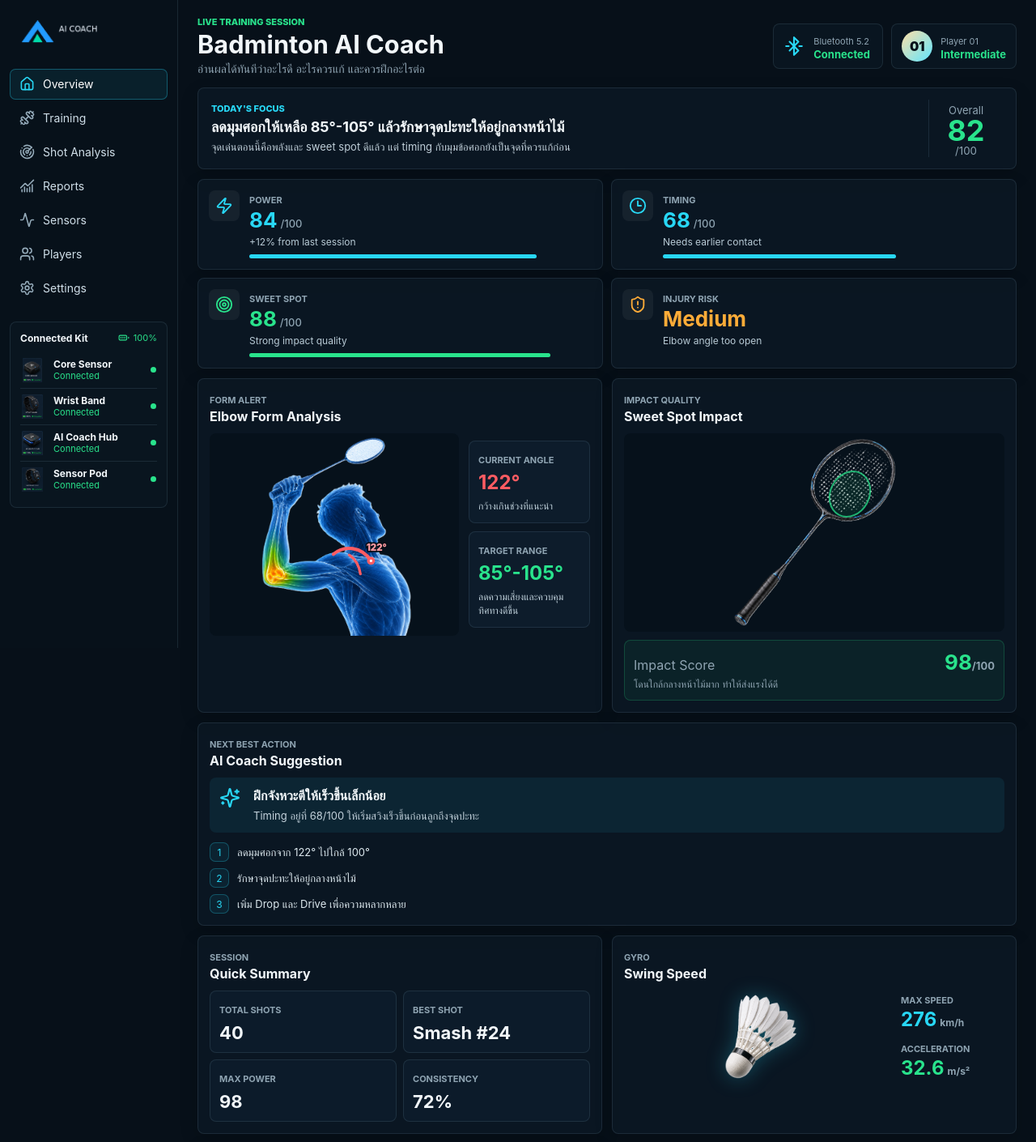
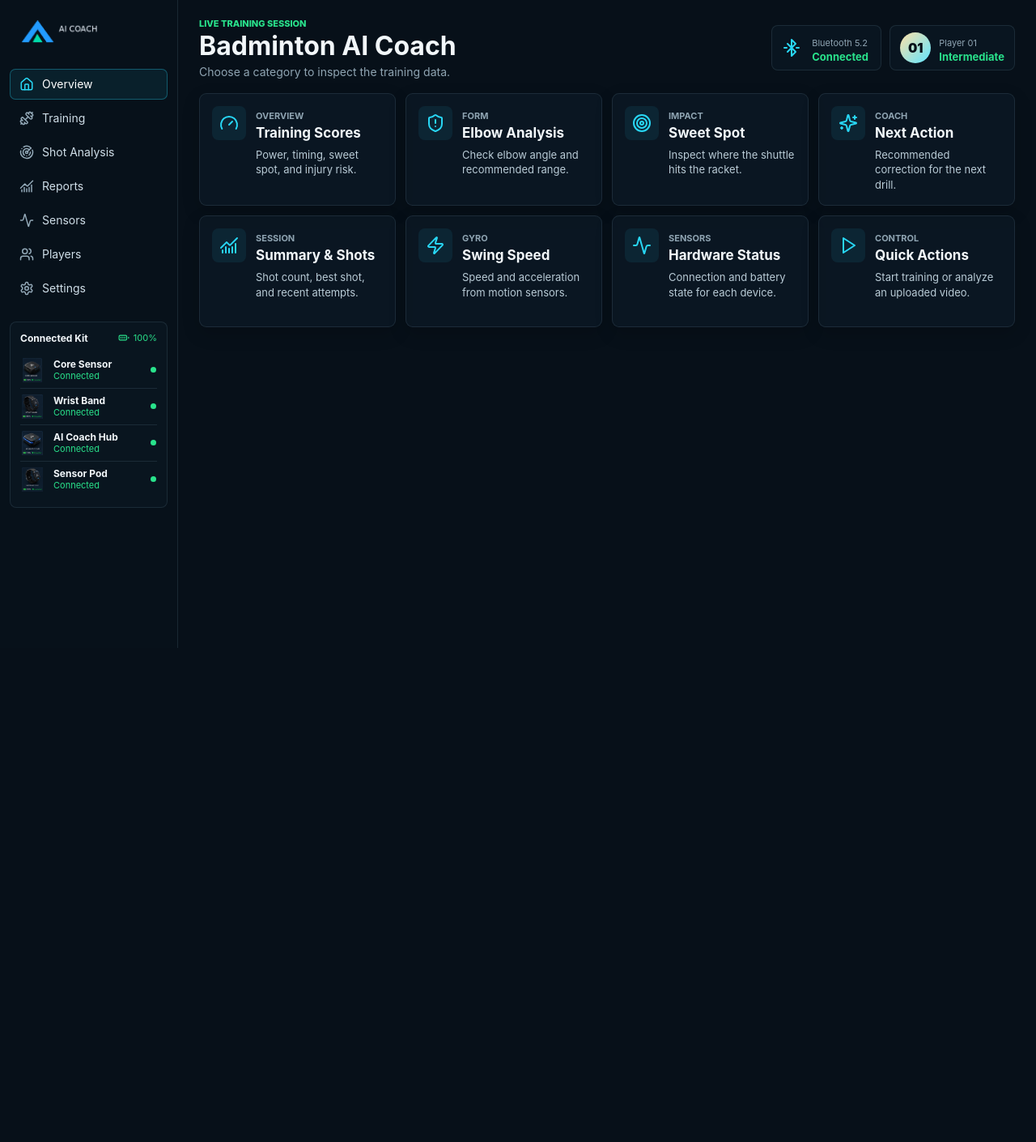
Before and after one commit to Anuwry/level2_hack3_dashboard, a React (Vite) app: page / in a window 1280 px wide. Shown: the top 1410 px of the page at 81% size. After the commit the page ends 800 px from the top, so only its background shows below. Built offline with nearby package versions, Linux system fonts and the light colour scheme.

Commit message:
Add interactive dashboard detail view

```diff
--- a/src/App.css
+++ b/src/App.css
@@ -6,12 +6,11 @@
   --line: rgba(138, 174, 199, 0.14);
   --text: #f2f7fa;
   --muted: #8fa4b2;
-  --blue: #2b8cff;
   --cyan: #28d7f5;
   --green: #29e38c;
   --orange: #ffac38;
   --red: #ff5c62;
-  --shadow: 0 8px 22px rgba(0, 0, 0, 0.16);
+  --shadow: 0 16px 44px rgba(0, 0, 0, 0.32);
 }
 
 * {
@@ -37,10 +36,24 @@
   font: inherit;
 }
 
+button {
+  color: inherit;
+}
+
+.appShell {
+  min-height: 100vh;
+}
+
 .app {
   display: grid;
   grid-template-columns: 220px minmax(0, 1fr);
   min-height: 100vh;
+  transition: filter 180ms ease, transform 180ms ease;
+}
+
+.appShell.isBlurred .app {
+  filter: blur(7px) brightness(0.55);
+  transform: scale(0.992);
 }
 
 .sidebar {
@@ -159,9 +172,9 @@
 
 .main {
   width: 100%;
-  max-width: 1380px;
+  max-width: 1240px;
   min-width: 0;
-  padding: 20px 24px 30px;
+  padding: 22px 26px 32px;
 }
 
 .header {
@@ -169,7 +182,7 @@
   align-items: center;
   justify-content: space-between;
   gap: 18px;
-  margin-bottom: 14px;
+  margin-bottom: 18px;
 }
 
 .header p,
@@ -187,7 +200,7 @@
 
 .header h1 {
   margin-top: 4px;
-  font-size: clamp(26px, 2.4vw, 36px);
+  font-size: clamp(28px, 2.5vw, 38px);
   line-height: 1.08;
   letter-spacing: 0;
 }
@@ -257,65 +270,138 @@
   font-size: 13px;
 }
 
-.focusBanner,
-.card,
-.scoreCard {
+.categoryGrid {
+  display: grid;
+  grid-template-columns: repeat(4, minmax(0, 1fr));
+  gap: 12px;
+}
+
+.categoryCard {
+  display: grid;
+  grid-template-columns: 42px 1fr;
+  gap: 12px;
+  min-height: 138px;
+  padding: 15px;
+  text-align: left;
+  border: 1px solid var(--line);
+  border-radius: 9px;
+  background: rgba(13, 26, 38, 0.72);
+  box-shadow: 0 8px 22px rgba(0, 0, 0, 0.16);
+  cursor: pointer;
+  transition: border-color 160ms ease, background 160ms ease, transform 160ms ease;
+}
+
+.categoryCard:hover {
+  border-color: rgba(40, 215, 245, 0.42);
+  background: rgba(16, 34, 50, 0.9);
+  transform: translateY(-2px);
+}
+
+.categoryIcon {
+  display: grid;
+  width: 42px;
+  height: 42px;
+  place-items: center;
+  color: var(--cyan);
+  border-radius: 8px;
+  background: rgba(40, 215, 245, 0.08);
+}
+
+.categoryCard span,
+.modalTitle span,
+.scoreCard span,
+.summaryGrid span,
+.callout span,
+.speedBody span {
+  color: var(--muted);
+  font-size: 11px;
+  font-weight: 700;
+  text-transform: uppercase;
+}
+
+.categoryCard b {
+  display: block;
+  margin-top: 3px;
+  font-size: 17px;
+}
+
+.categoryCard p {
+  margin: 8px 0 0;
+  color: #b9cbd6;
+  font-size: 13px;
+  line-height: 1.45;
+}
+
+.modalOverlay {
+  position: fixed;
+  inset: 0;
+  z-index: 20;
+  display: grid;
+  place-items: center;
+  padding: 28px;
+  background: rgba(2, 8, 13, 0.48);
+}
+
+.modalPanel {
+  position: relative;
+  width: min(980px, 100%);
+  max-height: min(760px, calc(100vh - 56px));
+  padding: 20px;
+  overflow: auto;
+  border: 1px solid rgba(138, 174, 199, 0.22);
+  border-radius: 12px;
+  background: rgba(12, 25, 36, 0.98);
+  box-shadow: var(--shadow);
+  animation: modalIn 160ms ease-out;
+}
+
+@keyframes modalIn {
+  from {
+    opacity: 0;
+    transform: scale(0.96) translateY(8px);
+  }
+
+  to {
+    opacity: 1;
+    transform: scale(1) translateY(0);
+  }
+}
+
+.closeButton {
+  position: absolute;
+  top: 14px;
+  right: 14px;
+  display: grid;
+  width: 34px;
+  height: 34px;
+  place-items: center;
   border: 1px solid var(--line);
   border-radius: 8px;
-  background: rgba(13, 26, 38, 0.72);
-  box-shadow: var(--shadow);
+  background: rgba(255, 255, 255, 0.04);
+  cursor: pointer;
 }
 
-.focusBanner {
-  display: grid;
-  grid-template-columns: minmax(0, 1fr) 92px;
-  gap: 16px;
-  align-items: center;
-  margin-bottom: 12px;
-  padding: 14px 16px;
+.modalTitle {
+  max-width: 720px;
+  margin-bottom: 16px;
+  padding-right: 44px;
 }
 
-.focusBanner p,
-.focusBanner h2,
-.focusBanner span {
+.modalTitle h2,
+.modalTitle p {
   margin: 0;
 }
 
-.focusBanner p {
-  color: var(--cyan);
-  font-size: 11px;
-  font-weight: 800;
-  text-transform: uppercase;
+.modalTitle h2 {
+  margin-top: 4px;
+  font-size: 26px;
+  line-height: 1.16;
 }
 
-.focusBanner h2 {
-  margin-top: 4px;
-  font-size: 18px;
-  line-height: 1.3;
-}
-
-.focusBanner span {
-  display: block;
-  margin-top: 5px;
-  color: #bfced8;
-  font-size: 13px;
-}
-
-.focusScore {
-  text-align: center;
-  border-left: 1px solid var(--line);
-}
-
-.focusScore span,
-.focusScore small {
-  display: block;
-  color: var(--muted);
-}
-
-.focusScore b {
-  color: var(--green);
-  font-size: 36px;
-  line-height: 0.95;
+.modalTitle p {
+  margin-top: 7px;
+  color: #b9cbd6;
+  line-height: 1.5;
 }
 
 .scoreGrid {
@@ -330,6 +416,9 @@
   gap: 12px;
   min-height: 104px;
   padding: 13px;
+  border: 1px solid var(--line);
+  border-radius: 8px;
+  background: rgba(16, 34, 50, 0.56);
 }
 
 .scoreIcon {
@@ -337,13 +426,9 @@
   width: 38px;
   height: 38px;
   place-items: center;
+  color: var(--cyan);
   border-radius: 8px;
   background: rgba(255, 255, 255, 0.05);
-}
-
-.scoreCard.blue .scoreIcon,
-.scoreCard.cyan .scoreIcon {
-  color: var(--cyan);
 }
 
 .scoreCard.green .scoreIcon {
@@ -352,17 +437,6 @@
 
 .scoreCard.orange .scoreIcon {
   color: var(--orange);
-}
-
-.scoreCard span,
-.sectionTitle span,
-.summaryGrid span,
-.callout span,
-.speedBody span {
-  color: var(--muted);
-  font-size: 11px;
-  font-weight: 700;
-  text-transform: uppercase;
 }
 
 .scoreCard b {
@@ -376,7 +450,6 @@
   margin-left: 4px;
   color: var(--muted);
   font-size: 13px;
-  font-weight: 500;
 }
 
 .scoreCard p {
@@ -392,7 +465,6 @@
   background: currentColor;
 }
 
-.scoreCard.blue,
 .scoreCard.cyan {
   color: var(--cyan);
 }
@@ -405,66 +477,26 @@
   color: var(--orange);
 }
 
-.primaryGrid {
+.detailGrid.twoCol {
   display: grid;
-  grid-template-columns: minmax(0, 1.2fr) minmax(260px, 0.84fr) minmax(260px, 0.8fr);
-  gap: 12px;
-  margin-top: 12px;
-}
-
-.secondaryGrid {
-  display: grid;
-  grid-template-columns: 0.82fr 0.78fr 1.1fr;
-  gap: 12px;
-  margin-top: 12px;
-}
-
-.bottomGrid {
-  display: grid;
-  grid-template-columns: 1fr 240px;
-  gap: 12px;
-  margin-top: 12px;
-}
-
-.card {
-  min-width: 0;
-  padding: 14px;
-}
-
-.sectionTitle {
-  margin-bottom: 10px;
-}
-
-.sectionTitle h2 {
-  margin: 3px 0 0;
-  font-size: 16px;
-  line-height: 1.2;
-}
-
-.visualCard {
-  min-height: 316px;
-}
-
-.elbowContent {
-  display: grid;
-  grid-template-columns: minmax(0, 1fr) 150px;
-  gap: 12px;
+  grid-template-columns: minmax(0, 1fr) 260px;
+  gap: 14px;
 }
 
 .elbowStage,
 .sweetStage {
   position: relative;
   display: grid;
-  min-height: 236px;
+  min-height: 360px;
   place-items: center;
   overflow: hidden;
-  border-radius: 8px;
+  border-radius: 9px;
   background: rgba(5, 15, 24, 0.68);
 }
 
 .elbowStage img {
-  width: min(92%, 390px);
-  max-height: 250px;
+  width: min(92%, 440px);
+  max-height: 340px;
   object-fit: contain;
 }
 
@@ -472,8 +504,8 @@
   position: absolute;
   left: 58%;
   top: 62%;
-  width: 82px;
-  height: 70px;
+  width: 90px;
+  height: 76px;
   overflow: visible;
   transform: translate(-50%, -50%);
 }
@@ -511,7 +543,7 @@
 }
 
 .callout {
-  padding: 11px;
+  padding: 12px;
   border: 1px solid var(--line);
   border-radius: 8px;
   background: rgba(16, 34, 50, 0.58);
@@ -538,13 +570,9 @@
   color: var(--green);
 }
 
-.sweetStage {
-  min-height: 236px;
-}
-
 .racketWrap {
   position: relative;
-  width: min(100%, 245px);
+  width: min(100%, 320px);
   aspect-ratio: 1 / 1;
 }
 
@@ -556,25 +584,24 @@
   object-fit: contain;
 }
 
-.sweetZone {
+.impactDot {
   position: absolute;
-  left: 68%;
-  top: 31%;
-  width: 50px;
-  height: 60px;
-  border: 2px solid rgba(41, 227, 140, 0.74);
+  left: 72%;
+  top: 22%;
+  width: 16px;
+  height: 16px;
+  border: 2px solid #fff;
   border-radius: 50%;
-  background: rgba(41, 227, 140, 0.1);
-  transform: translate(-50%, -50%) rotate(28deg);
+  background: var(--green);
+  box-shadow: 0 0 16px rgba(41, 227, 140, 0.88);
+  transform: translate(-50%, -50%);
 }
 
 .impactSummary {
   display: grid;
-  grid-template-columns: 1fr auto;
-  gap: 4px 12px;
-  align-items: baseline;
-  margin-top: 10px;
-  padding: 11px;
+  align-content: center;
+  gap: 7px;
+  padding: 16px;
   border: 1px solid rgba(41, 227, 140, 0.2);
   border-radius: 8px;
   background: rgba(41, 227, 140, 0.06);
@@ -587,19 +614,23 @@
 
 .impactSummary b {
   color: var(--green);
-  font-size: 26px;
+  font-size: 34px;
 }
 
 .impactSummary small {
   color: var(--muted);
-  font-size: 13px;
+  font-size: 14px;
 }
 
 .impactSummary p {
-  grid-column: 1 / -1;
   margin: 0;
-  font-size: 12px;
-  line-height: 1.4;
+  font-size: 13px;
+  line-height: 1.45;
+}
+
+.adviceDetail {
+  display: grid;
+  gap: 12px;
 }
 
 .advicePrimary {
@@ -630,7 +661,7 @@
 .cleanList {
   display: grid;
   gap: 8px;
-  margin: 12px 0 0;
+  margin: 0;
   padding: 0;
   list-style: none;
 }
@@ -656,6 +687,12 @@
   background: rgba(40, 215, 245, 0.07);
 }
 
+.sessionDetail {
+  display: grid;
+  grid-template-columns: 0.75fr 1fr;
+  gap: 14px;
+}
+
 .summaryGrid {
   display: grid;
   grid-template-columns: repeat(2, 1fr);
@@ -674,38 +711,6 @@
   display: block;
   margin-top: 7px;
   font-size: 22px;
-}
-
-.speedBody {
-  display: grid;
-  grid-template-columns: 1fr 128px;
-  gap: 12px;
-  align-items: center;
-}
-
-.speedBody img {
-  width: 100%;
-  max-height: 120px;
-  object-fit: contain;
-  filter: drop-shadow(0 0 12px rgba(40, 215, 245, 0.28));
-}
-
-.speedBody b {
-  display: block;
-  margin: 4px 0 12px;
-  color: var(--cyan);
-  font-size: 24px;
-  line-height: 1;
-}
-
-.speedBody small {
-  margin-left: 4px;
-  color: var(--muted);
-  font-size: 12px;
-}
-
-.greenText {
-  color: var(--green) !important;
 }
 
 .shotList {
@@ -743,8 +748,36 @@
   color: var(--cyan);
 }
 
-.devicesCard {
-  min-height: 170px;
+.speedBody {
+  display: grid;
+  grid-template-columns: 1fr 170px;
+  gap: 14px;
+  align-items: center;
+}
+
+.speedBody img {
+  width: 100%;
+  max-height: 210px;
+  object-fit: contain;
+  filter: drop-shadow(0 0 12px rgba(40, 215, 245, 0.28));
+}
+
+.speedBody b {
+  display: block;
+  margin: 4px 0 12px;
+  color: var(--cyan);
+  font-size: 28px;
+  line-height: 1;
+}
+
+.speedBody small {
+  margin-left: 4px;
+  color: var(--muted);
+  font-size: 12px;
+}
+
+.greenText {
+  color: var(--green) !important;
 }
 
 .deviceGrid {
@@ -780,7 +813,6 @@
 
 .actionCard {
   display: grid;
-  align-content: start;
   gap: 8px;
 }
 
@@ -789,7 +821,7 @@
   align-items: center;
   justify-content: center;
   gap: 9px;
-  min-height: 40px;
+  min-height: 42px;
   color: #eaf7fb;
   font-weight: 700;
   border: 1px solid var(--line);
@@ -803,17 +835,11 @@
   background: rgba(41, 227, 140, 0.1);
 }
 
-@media (max-width: 1280px) {
+@media (max-width: 1180px) {
+  .categoryGrid,
   .scoreGrid,
-  .primaryGrid,
-  .secondaryGrid,
-  .bottomGrid {
+  .deviceGrid {
     grid-template-columns: repeat(2, minmax(0, 1fr));
-  }
-
-  .adviceCard,
-  .devicesCard {
-    grid-column: 1 / -1;
   }
 }
 
@@ -832,23 +858,16 @@
     flex-direction: column;
   }
 
-  .focusBanner {
+  .categoryGrid,
+  .scoreGrid,
+  .detailGrid.twoCol,
+  .sessionDetail,
+  .speedBody,
+  .deviceGrid {
     grid-template-columns: 1fr;
   }
 
-  .focusScore {
-    width: 100%;
-    padding-top: 12px;
-    border-top: 1px solid var(--line);
-    border-left: 0;
-  }
-
-  .scoreGrid,
-  .primaryGrid,
-  .secondaryGrid,
-  .bottomGrid,
-  .elbowContent,
-  .deviceGrid {
-    grid-template-columns: 1fr;
+  .modalOverlay {
+    padding: 14px;
   }
 }
--- a/src/App.jsx
+++ b/src/App.jsx
@@ -1,4 +1,4 @@
-import React from 'react'
+import React, { useState } from 'react'
 import {
   Activity,
   BatteryFull,
@@ -18,6 +18,7 @@
   Upload,
   Users,
   Video,
+  X,
   Zap,
 } from 'lucide-react'
 
@@ -41,7 +42,7 @@
 ]
 
 const scores = [
-  { label: 'Power', value: 84, icon: Zap, tone: 'blue', note: '+12% from last session' },
+  { label: 'Power', value: 84, icon: Zap, tone: 'cyan', note: '+12% from last session' },
   { label: 'Timing', value: 68, icon: Clock3, tone: 'cyan', note: 'Needs earlier contact' },
   { label: 'Sweet Spot', value: 88, icon: Target, tone: 'green', note: 'Strong impact quality' },
   { label: 'Injury Risk', value: 'Medium', icon: ShieldAlert, tone: 'orange', note: 'Elbow angle too open' },
@@ -61,13 +62,6 @@
   ['37', 'Smash', 'Sweet Spot', '95', '01:12', 'green'],
 ]
 
-const kitDevices = [
-  ['Core Sensor', 'core-sensor.png'],
-  ['Wrist Band', 'wrist-band.png'],
-  ['AI Coach Hub', 'ai-coach-hub.png'],
-  ['Sensor Pod', 'sensor-pod.png'],
-]
-
 function Sidebar() {
   return (
     <aside className="sidebar">
@@ -76,7 +70,7 @@
       <nav className="nav" aria-label="Dashboard navigation">
         {navItems.map(({ label, icon: Icon, active }) => (
           <a className={active ? 'active' : ''} href="#" key={label}>
-            <Icon size={19} />
+            <Icon size={18} />
             <span>{label}</span>
           </a>
         ))}
@@ -108,11 +102,11 @@
       <div>
         <p>Live Training Session</p>
         <h1>Badminton AI Coach</h1>
-        <span>อ่านผลได้ทันทีว่าอะไรดี อะไรควรแก้ และควรฝึกอะไรต่อ</span>
+        <span>Choose a category to inspect the training data.</span>
       </div>
       <div className="headerStatus">
         <div className="connectPill">
-          <BluetoothConnected size={26} />
+          <BluetoothConnected size={24} />
           <span>Bluetooth 5.2</span>
           <b>Connected</b>
         </div>
@@ -126,29 +120,29 @@
   )
 }
 
-function FocusBanner() {
+function CategoryCard({ item, onClick }) {
+  const Icon = item.icon
   return (
-    <section className="focusBanner">
+    <button className="categoryCard" type="button" onClick={onClick}>
+      <div className="categoryIcon"><Icon size={24} /></div>
       <div>
-        <p>Today's Focus</p>
-        <h2>ลดมุมศอกให้เหลือ 85°-105° แล้วรักษาจุดปะทะให้อยู่กลางหน้าไม้</h2>
-        <span>จุดเด่นตอนนี้คือพลังและ sweet spot ดีแล้ว แต่ timing กับมุมข้อศอกยังเป็นจุดที่ควรแก้ก่อน</span>
+        <span>{item.kicker}</span>
+        <b>{item.title}</b>
+        <p>{item.description}</p>
       </div>
-      <div className="focusScore">
-        <span>Overall</span>
-        <b>82</b>
-        <small>/100</small>
-      </div>
-    </section>
+    </button>
   )
 }
 
-function ScoreCard({ item }) {
+function ScoreOverview() {
+  return (
+    <div className="scoreGrid">
+      {scores.map((item) => {
         const Icon = item.icon
         const isNumber = typeof item.value === 'number'
         return (
-    <article className={`scoreCard ${item.tone}`}>
-      <div className="scoreIcon"><Icon size={22} /></div>
+          <article className={`scoreCard ${item.tone}`} key={item.label}>
+            <div className="scoreIcon"><Icon size={21} /></div>
             <div>
               <span>{item.label}</span>
               <b>{item.value}{isNumber && <small>/100</small>}</b>
@@ -157,16 +151,14 @@
             </div>
           </article>
         )
+      })}
+    </div>
+  )
 }
 
-function ElbowCard() {
+function ElbowDetail() {
   return (
-    <section className="card visualCard elbowCard">
-      <div className="sectionTitle">
-        <span>Form Alert</span>
-        <h2>Elbow Form Analysis</h2>
-      </div>
-      <div className="elbowContent">
+    <div className="detailGrid twoCol">
       <div className="elbowStage">
         <img src={asset('elbows.png')} alt="Elbow form analysis" />
         <svg className="elbowArc" viewBox="0 0 100 86" aria-hidden="true">
@@ -180,71 +172,58 @@
         <div className="callout danger">
           <span>Current Angle</span>
           <b>122°</b>
-            <p>กว้างเกินช่วงที่แนะนำ</p>
+          <p>Elbow is too open for this shot and may increase injury risk.</p>
         </div>
         <div className="callout good">
           <span>Target Range</span>
           <b>85°-105°</b>
-            <p>ลดความเสี่ยงและควบคุมทิศทางดีขึ้น</p>
+          <p>Keep the elbow closer to the body before contact.</p>
         </div>
       </div>
     </div>
-    </section>
   )
 }
 
-function SweetSpotCard() {
+function SweetSpotDetail() {
   return (
-    <section className="card visualCard">
-      <div className="sectionTitle">
-        <span>Impact Quality</span>
-        <h2>Sweet Spot Impact</h2>
-      </div>
+    <div className="detailGrid twoCol">
       <div className="sweetStage">
         <div className="racketWrap">
           <img src={asset('racket.png')} alt="Racket sweet spot" />
-          <div className="sweetZone" aria-hidden="true" />
+          <span className="impactDot" aria-label="Sweet spot impact point" />
         </div>
       </div>
       <div className="impactSummary">
         <span>Impact Score</span>
         <b>98<small>/100</small></b>
-        <p>โดนใกล้กลางหน้าไม้มาก ทำให้ส่งแรงได้ดี</p>
+        <p>Contact is very close to the center of the racket face, so power transfer is strong.</p>
       </div>
-    </section>
+    </div>
   )
 }
 
 function CoachAdvice() {
   return (
-    <section className="card adviceCard">
-      <div className="sectionTitle">
-        <span>Next Best Action</span>
-        <h2>AI Coach Suggestion</h2>
-      </div>
+    <div className="adviceDetail">
       <div className="advicePrimary">
-        <Sparkles size={26} />
+        <Sparkles size={24} />
         <div>
-          <b>ฝึกจังหวะตีให้เร็วขึ้นเล็กน้อย</b>
-          <p>Timing อยู่ที่ 68/100 ให้เริ่มสวิงเร็วขึ้นก่อนลูกถึงจุดปะทะ</p>
+          <b>Start the swing slightly earlier.</b>
+          <p>Timing is the weakest score at 68/100. Begin the swing earlier before the shuttle reaches the contact point.</p>
         </div>
       </div>
       <ul className="cleanList">
-        <li><span>1</span> ลดมุมศอกจาก 122° ไปใกล้ 100°</li>
-        <li><span>2</span> รักษาจุดปะทะให้อยู่กลางหน้าไม้</li>
-        <li><span>3</span> เพิ่ม Drop และ Drive เพื่อความหลากหลาย</li>
+        <li><span>1</span>Bring elbow angle closer to 100°.</li>
+        <li><span>2</span>Keep the impact point near the center of the racket.</li>
+        <li><span>3</span>Add Drop and Drive shots for more variety.</li>
       </ul>
-    </section>
+    </div>
   )
 }
 
-function SessionSummary() {
+function SessionDetail() {
   return (
-    <section className="card">
-      <div className="sectionTitle">
-        <span>Session</span>
-        <h2>Quick Summary</h2>
-      </div>
+    <div className="sessionDetail">
       <div className="summaryGrid">
         {summaryItems.map(([label, value]) => (
           <div key={label}>
@@ -252,37 +231,6 @@
             <b>{value}</b>
           </div>
         ))}
-      </div>
-    </section>
-  )
-}
-
-function SpeedCard() {
-  return (
-    <section className="card speedCard">
-      <div className="sectionTitle">
-        <span>Gyro</span>
-        <h2>Swing Speed</h2>
-      </div>
-      <div className="speedBody">
-        <img src={asset('shuttlecock.png')} alt="Shuttlecock speed" />
-        <div>
-          <span>Max Speed</span>
-          <b>276<small>km/h</small></b>
-          <span>Acceleration</span>
-          <b className="greenText">32.6<small>m/s²</small></b>
-        </div>
-      </div>
-    </section>
-  )
-}
-
-function RecentShots() {
-  return (
-    <section className="card">
-      <div className="sectionTitle">
-        <span>Latest</span>
-        <h2>Recent Shots</h2>
       </div>
       <div className="shotList">
         {recentShots.map(([id, shot, result, power, time, tone]) => (
@@ -295,19 +243,28 @@
           </div>
         ))}
       </div>
-    </section>
+    </div>
   )
 }
 
-function DevicesCard() {
+function SpeedDetail() {
   return (
-    <section className="card devicesCard">
-      <div className="sectionTitle">
-        <span>Hardware</span>
-        <h2>Sensor Status</h2>
+    <div className="speedBody">
+      <img src={asset('shuttlecock.png')} alt="Shuttlecock speed" />
+      <div>
+        <span>Max Speed</span>
+        <b>276<small>km/h</small></b>
+        <span>Acceleration</span>
+        <b className="greenText">32.6<small>m/s²</small></b>
       </div>
+    </div>
+  )
+}
+
+function HardwareDetail() {
+  return (
     <div className="deviceGrid">
-        {kitDevices.map(([name, image]) => (
+      {devices.map(([name, image]) => (
         <div className="deviceTile" key={name}>
           <img src={asset(image)} alt={name} />
           <b>{name}</b>
@@ -315,50 +272,125 @@
         </div>
       ))}
     </div>
-    </section>
   )
 }
 
-function QuickActions() {
+function ActionDetail() {
   return (
-    <section className="card actionCard">
+    <div className="actionCard">
       <button type="button"><Play size={18} />Start Training</button>
       <button type="button"><Video size={18} />Analyze Video</button>
       <button type="button"><Upload size={18} />Upload Session</button>
       <button type="button"><Medal size={18} />View Goals</button>
+    </div>
+  )
+}
+
+const categories = [
+  {
+    id: 'scores',
+    kicker: 'Overview',
+    title: 'Training Scores',
+    description: 'Power, timing, sweet spot, and injury risk.',
+    icon: Gauge,
+    content: <ScoreOverview />,
+  },
+  {
+    id: 'elbow',
+    kicker: 'Form',
+    title: 'Elbow Analysis',
+    description: 'Check elbow angle and recommended range.',
+    icon: ShieldAlert,
+    content: <ElbowDetail />,
+  },
+  {
+    id: 'sweet',
+    kicker: 'Impact',
+    title: 'Sweet Spot',
+    description: 'Inspect where the shuttle hits the racket.',
+    icon: Target,
+    content: <SweetSpotDetail />,
+  },
+  {
+    id: 'coach',
+    kicker: 'Coach',
+    title: 'Next Action',
+    description: 'Recommended correction for the next drill.',
+    icon: Sparkles,
+    content: <CoachAdvice />,
+  },
+  {
+    id: 'session',
+    kicker: 'Session',
+    title: 'Summary & Shots',
+    description: 'Shot count, best shot, and recent attempts.',
+    icon: ChartNoAxesCombined,
+    content: <SessionDetail />,
+  },
+  {
+    id: 'speed',
+    kicker: 'Gyro',
+    title: 'Swing Speed',
+    description: 'Speed and acceleration from motion sensors.',
+    icon: Zap,
+    content: <SpeedDetail />,
+  },
+  {
+    id: 'hardware',
+    kicker: 'Sensors',
+    title: 'Hardware Status',
+    description: 'Connection and battery state for each device.',
+    icon: Activity,
+    content: <HardwareDetail />,
+  },
+  {
+    id: 'actions',
+    kicker: 'Control',
+    title: 'Quick Actions',
+    description: 'Start training or analyze an uploaded video.',
+    icon: Play,
+    content: <ActionDetail />,
+  },
+]
+
+function DetailModal({ category, onClose }) {
+  if (!category) return null
+
+  return (
+    <div className="modalOverlay" onClick={onClose} role="presentation">
+      <section className="modalPanel" onClick={(event) => event.stopPropagation()} role="dialog" aria-modal="true" aria-labelledby="modal-title">
+        <button className="closeButton" type="button" onClick={onClose} aria-label="Close detail view">
+          <X size={18} />
+        </button>
+        <div className="modalTitle">
+          <span>{category.kicker}</span>
+          <h2 id="modal-title">{category.title}</h2>
+          <p>{category.description}</p>
+        </div>
+        {category.content}
       </section>
+    </div>
   )
 }
 
 export default function App() {
+  const [selectedId, setSelectedId] = useState(null)
+  const selectedCategory = categories.find((item) => item.id === selectedId)
+
   return (
+    <div className={`appShell ${selectedCategory ? 'isBlurred' : ''}`}>
       <div className="app">
         <Sidebar />
         <main className="main">
           <Header />
-        <FocusBanner />
-
-        <section className="scoreGrid" aria-label="Training scores">
-          {scores.map((item) => <ScoreCard item={item} key={item.label} />)}
-        </section>
-
-        <section className="primaryGrid">
-          <ElbowCard />
-          <SweetSpotCard />
-          <CoachAdvice />
-        </section>
-
-        <section className="secondaryGrid">
-          <SessionSummary />
-          <SpeedCard />
-          <RecentShots />
-        </section>
-
-        <section className="bottomGrid">
-          <DevicesCard />
-          <QuickActions />
+          <section className="categoryGrid" aria-label="Dashboard categories">
+            {categories.map((item) => (
+              <CategoryCard item={item} key={item.id} onClick={() => setSelectedId(item.id)} />
+            ))}
           </section>
         </main>
       </div>
+      <DetailModal category={selectedCategory} onClose={() => setSelectedId(null)} />
+    </div>
   )
 }
```
Lines whose indentation alone changed are shown as unchanged.
